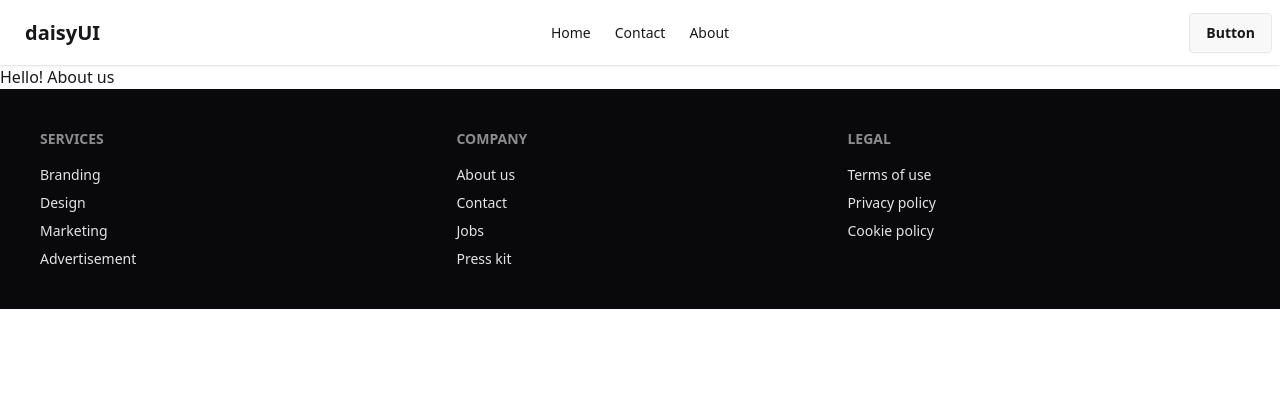
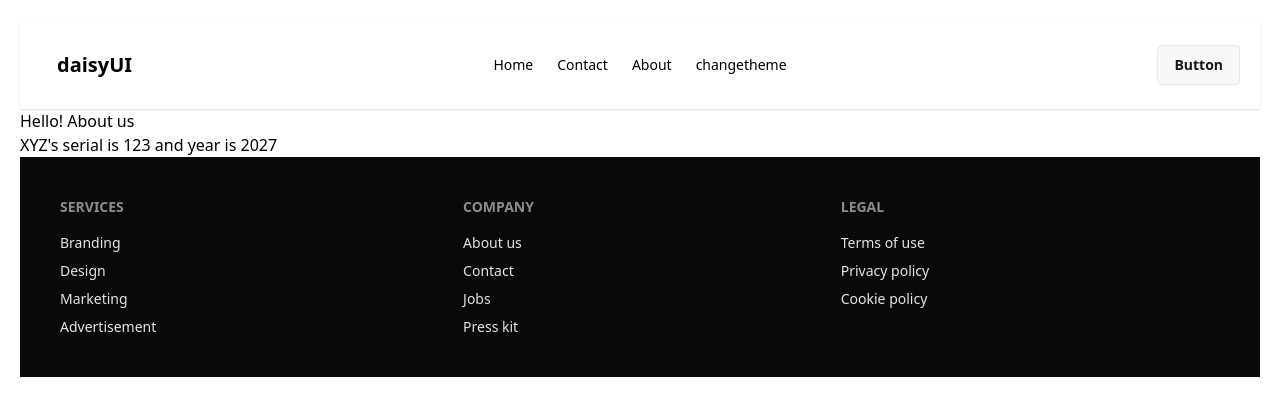
Before and after one commit to Monjurul-190629/React_with_typescript_pra, a React (Vite) app: page /About in a window 1280 px wide. Shown: the top 416 px of the page. Built offline with nearby package versions, Linux system fonts and the light colour scheme.

Commit message:
context api with typeScirpt is ok now

```diff
--- a/src/Layout/About/About.tsx
+++ b/src/Layout/About/About.tsx
@@ -1,9 +1,15 @@
+import useAbout from "../Provider/AboutHook";
 
 
 const About = () => {
+    const some = useAbout();
+
+
     return (
         <div>
             Hello! About us
+            <br/>
+            {some.company}'s serial is {some.serial} and year is {some.year}
         </div>
     );
 };
--- a/src/Layout/Contact/Contact.tsx
+++ b/src/Layout/Contact/Contact.tsx
@@ -1,4 +1,5 @@
 import React, { useState } from 'react';
+import { useDetails } from '../Provider/PersonHook';
 
 const Contact:React.FC = () => {
 
@@ -10,6 +11,11 @@ const Contact:React.FC = () => {
     const handleSubmit = (e:React.FormEvent<HTMLFormElement>) => {
         e.preventDefault();
     }
+
+    const details = useDetails();
+
+    console.log(details.name)
+    console.log(details.roll)
 
 
     return (
--- a/src/Layout/Main.tsx
+++ b/src/Layout/Main.tsx
@@ -1,10 +1,16 @@
 import { Outlet } from "react-router-dom";
 import Navbar from "./Shared/Navbar";
 import Footer from "./Shared/Footer";
+import { useTheme } from "./Provider/ThemeContext";
 
 const Main = () => {
+    const {theme} = useTheme();
     return (
-        <div>
+        <div style={{
+            background: theme === "light" ? "#fff" : "#333",
+            color: theme === "light" ? "#000" : "#fff",
+            padding: "20px",
+          }}>
             <Navbar></Navbar>
             <Outlet></Outlet>
             <Footer></Footer>
--- /dev/null
+++ b/src/Layout/Provider/AboutContext.tsx
@@ -0,0 +1,30 @@
+import React, { createContext, ReactNode } from "react"
+
+interface About{
+    company : string,
+    serial : number,
+    year : number
+}
+
+export const AboutContext = createContext<About | undefined>(undefined)
+
+
+interface AboutProps{
+    children : ReactNode
+}
+
+
+const AboutProvider : React.FC <AboutProps> = ({children}) =>{
+    const About1 : About = {
+        company : "XYZ",
+        serial : 123,
+        year : 2027
+    }
+    return (
+        <AboutContext.Provider value = {About1}>
+            {children}
+        </AboutContext.Provider>
+    )
+}
+
+export default AboutProvider;
--- /dev/null
+++ b/src/Layout/Provider/AboutHook.tsx
@@ -0,0 +1,12 @@
+import { useContext } from "react"
+import { AboutContext } from "./AboutContext"
+
+const useAbout = () => {
+    const context = useContext(AboutContext);
+    if(!context){
+        throw new Error("New Hook or Context is not created")
+    }
+    return context;
+}
+
+export default useAbout;
--- /dev/null
+++ b/src/Layout/Provider/NormalContext.tsx
@@ -0,0 +1,40 @@
+import React, { createContext, ReactNode, useContext, useState } from "react"
+
+interface person{
+    gender: 'Good' | 'Bad',
+    food : () => void
+}
+
+const GexX = createContext<person | undefined>(undefined)
+
+interface PerType{
+    children : ReactNode
+}
+
+export const GexXP:React.FC <PerType> = ({children}) => {
+
+    const [gender, setGender] = useState<'Good' | 'Bad'>('Good')
+
+
+    const food = () => {
+       setGender(prev => prev == 'Good' ? 'Bad' : 'Good' )
+    }
+
+    return (
+        <GexX.Provider value = {{gender, food}}>
+            {children}
+        </GexX.Provider>
+    )
+
+
+
+}
+
+// Custom hook to use ThemeContext
+export const useTheme1 = (): person => {
+  const context = useContext(GexX);
+  if (!context) {
+    throw new Error("useTheme must be used within a ThemeProvider");
+  }
+  return context;
+};
--- /dev/null
+++ b/src/Layout/Provider/PersonContext.tsx
@@ -0,0 +1,32 @@
+import React, { createContext, ReactNode } from "react"
+
+interface Person{
+    name : string,
+    roll : number,
+    password ?: string
+}
+
+
+export const PersonContext = createContext<Person | undefined>(undefined);
+
+interface ContextProps{
+    children: ReactNode
+}
+
+export const PersonProvider:React.FC <ContextProps> = ({children}) => {
+     const name = "Monjurul";
+     const roll= 190629;
+
+
+     const Details : Person = {
+        name,
+        roll,
+
+     }
+     console.log(Details)
+     return (
+        <PersonContext.Provider value = {Details}>
+            {children}
+        </PersonContext.Provider>
+     )
+}
--- /dev/null
+++ b/src/Layout/Provider/PersonHook.tsx
@@ -0,0 +1,10 @@
+import { useContext } from "react"
+import { PersonContext } from "./PersonContext"
+
+export const useDetails = () => {
+    const context = useContext(PersonContext)
+    if(!context){
+        throw new Error("No Context is here")
+    }
+    return context;
+}
--- /dev/null
+++ b/src/Layout/Provider/ThemeContext.tsx
@@ -0,0 +1,39 @@
+import React, { createContext, useState, ReactNode, useContext } from "react";
+
+// Define the shape of the context
+interface ThemeContextType {
+  theme: "light" | "dark";
+  toggleTheme: () => void;
+}
+
+// Create Context with default value (undefined to force using Provider)
+const ThemeContext = createContext<ThemeContextType | undefined>(undefined);
+
+// Define the props for ThemeProvider
+interface ThemeProviderProps {
+  children: ReactNode;
+}
+
+// Create Provider Component
+export const ThemeProvider: React.FC<ThemeProviderProps> = ({ children }) => {
+  const [theme, setTheme] = useState<"light" | "dark">("light");
+
+  const toggleTheme = () => {
+    setTheme((prevTheme) => (prevTheme === "light" ? "dark" : "light"));
+  };
+
+  return (
+    <ThemeContext.Provider value={{ theme, toggleTheme }}>
+      {children}
+    </ThemeContext.Provider>
+  );
+};
+
+// Custom hook to use ThemeContext
+export const useTheme = (): ThemeContextType => {
+  const context = useContext(ThemeContext);
+  if (!context) {
+    throw new Error("useTheme must be used within a ThemeProvider");
+  }
+  return context;
+};
--- a/src/Layout/Shared/Navbar.tsx
+++ b/src/Layout/Shared/Navbar.tsx
@@ -1,7 +1,21 @@
 import { NavLink } from "react-router-dom";
+import { useTheme } from "../Provider/ThemeContext";
+import { useTheme1 } from "../Provider/NormalContext";
+
 
 
 const Navbar: React.FC = () => { //This ensures proper typing for functional components.
+    const {theme, toggleTheme} = useTheme();
+    console.log(theme)
+    const handleTheme = () => {
+        toggleTheme();
+        console.log(theme)
+    }
+    const {gender, food} = useTheme1();
+    console.log(gender)
+    food()
+    console.log(gender)
+
     const nav1 = (<>
         <li>
             <NavLink to="/">Home</NavLink>
@@ -12,10 +26,17 @@ const Navbar: React.FC = () => { //This ensures proper typing for functional com
         <li>
             <NavLink to="/About">About</NavLink>
         </li>
+        <li>
+            <button onClick = {handleTheme}>changetheme</button>
+        </li>
 
     </>)
     return (
-        <div className="navbar bg-base-100 shadow-sm">
+        <div className="navbar bg-base-100 shadow-sm"style={{
+            background: theme === "light" ? "#fff" : "#333",
+            color: theme === "light" ? "#000" : "#fff",
+            padding: "20px",
+          }}>
             <div className="navbar-start">
                 <div className="dropdown">
                     <div tabIndex={0} role="button" className="btn btn-ghost lg:hidden">
--- a/src/main.tsx
+++ b/src/main.tsx
@@ -1,14 +1,26 @@
 import { StrictMode } from 'react'
 import { createRoot } from 'react-dom/client'
 import './index.css'
-import {router} from '../src/Router/Routes'
+import { router } from '../src/Router/Routes'
 
 
-import {  RouterProvider } from 'react-router-dom'
+import { RouterProvider } from 'react-router-dom'
+import { ThemeProvider } from './Layout/Provider/ThemeContext'
+import { GexXP } from './Layout/Provider/NormalContext'
+import { PersonProvider } from './Layout/Provider/PersonContext'
+import AboutProvider from './Layout/Provider/AboutContext'
 
 
 createRoot(document.getElementById('root')!).render(
   <StrictMode>
-    <RouterProvider router = {router} />
+    <AboutProvider>
+      <PersonProvider>
+        <ThemeProvider>
+          <GexXP>
+            <RouterProvider router={router} />
+          </GexXP>
+        </ThemeProvider>
+      </PersonProvider>
+    </AboutProvider>
   </StrictMode>
 )
```
